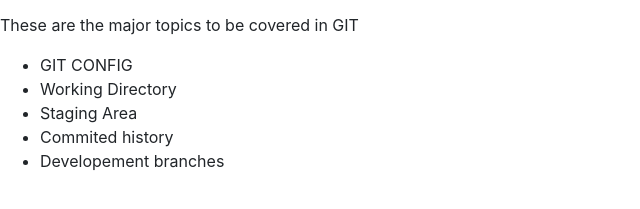
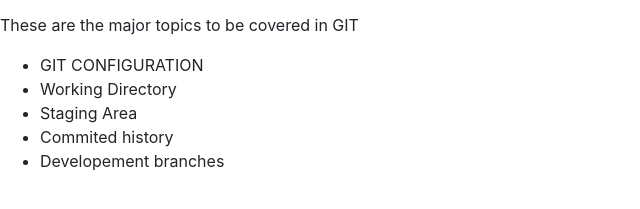
Before and after one commit to Ajay-056/Git_Learn, a website: page index.html in a window 1280 px wide. Shown: the part 163-372 px from the top of the page, 0-640 px from the left. Drawn offline with nearby package versions, Linux system fonts and the light colour scheme.

Commit message:
Updated git config li message

```diff
--- a/index.html
+++ b/index.html
@@ -18,7 +18,7 @@
     <p>Please like and share the videos</p>
     <p>These are the major topics to be covered in GIT</p>
     <ul>
-        <li>GIT CONFIG</li>
+        <li>GIT CONFIGURATION</li>
         <li>Working Directory</li>
         <li>Staging Area</li>
         <li>Commited history</li>
```
